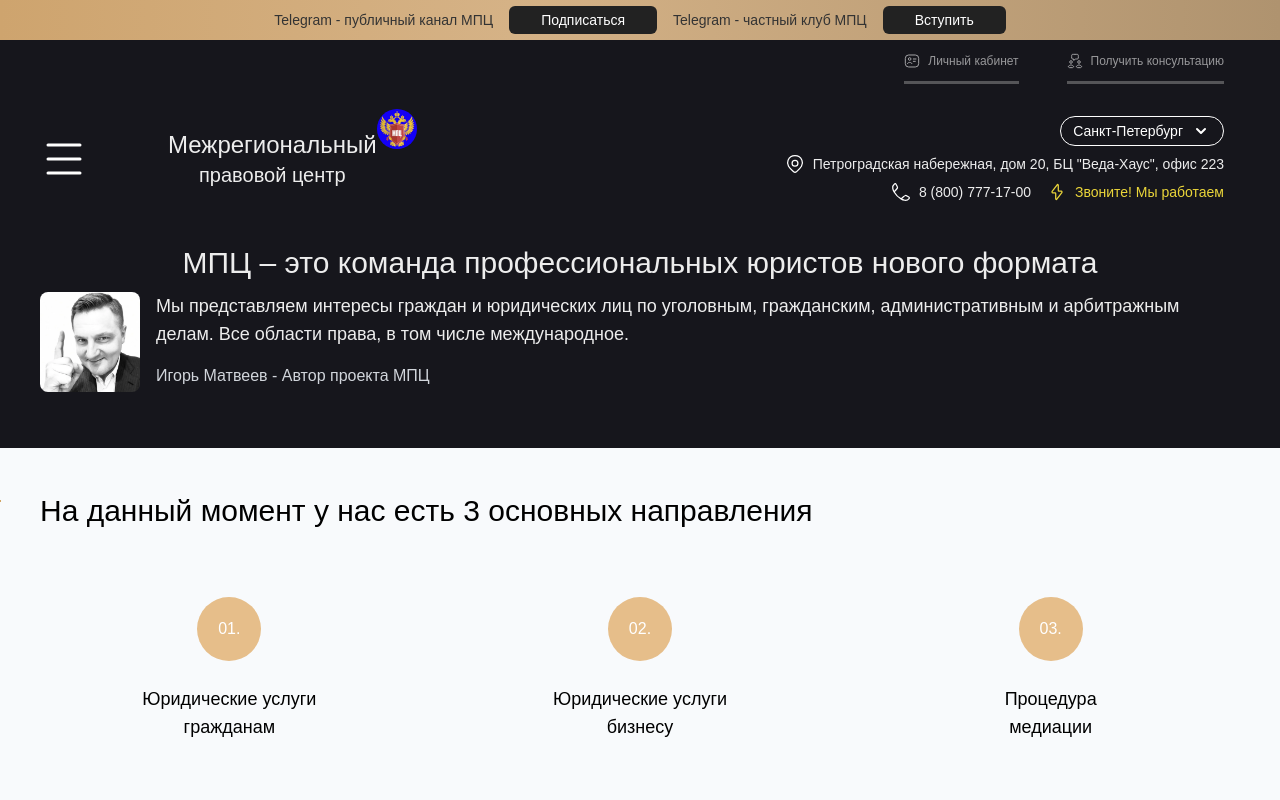
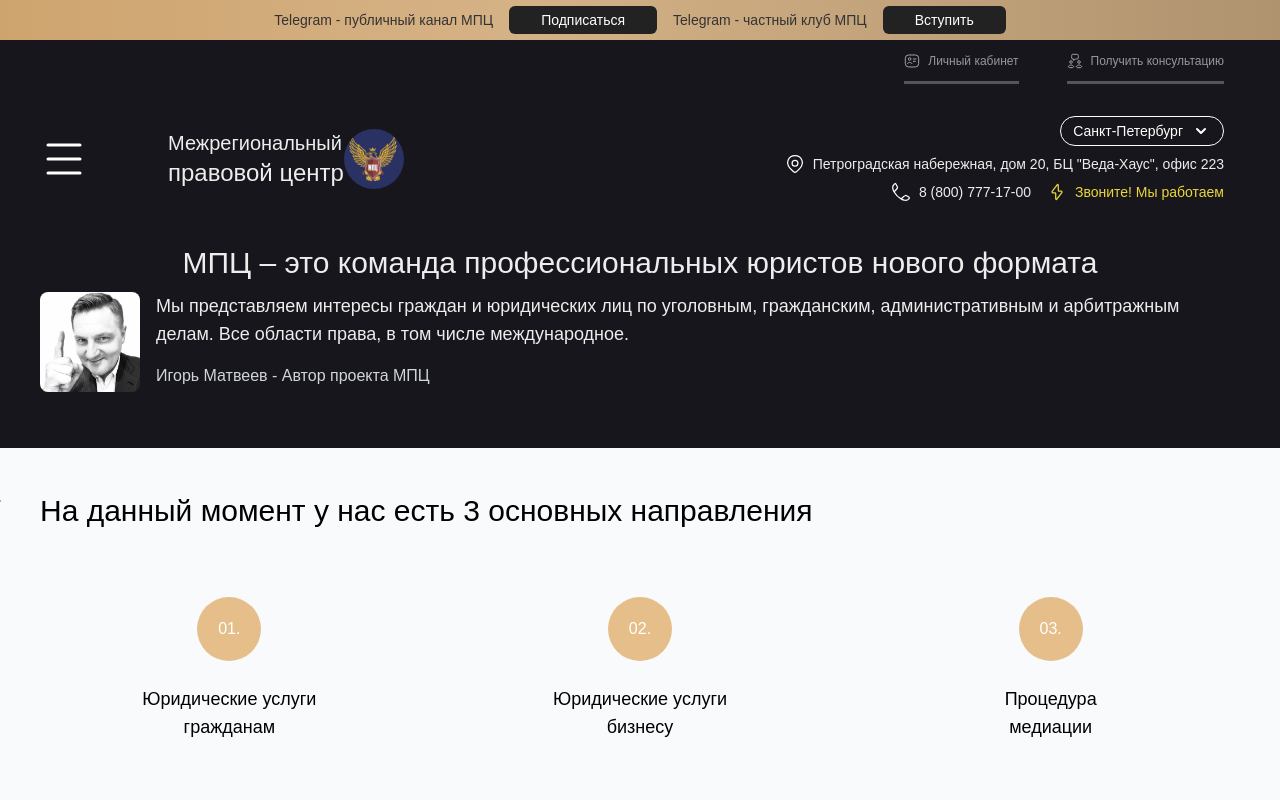
Before and after one commit to kononoVikaReal/frontend, a Next.js app: page / in a window 1280 px wide. Shown: the top 800 px of the page. Built offline with nearby package versions, Linux system fonts and the light colour scheme.

Commit message:
Изменения по логотипу

```diff
--- a/src/components/Menu/Menu.tsx
+++ b/src/components/Menu/Menu.tsx
@@ -260,16 +260,19 @@ const Contact02Icon = (props: React.SVGProps<SVGSVGElement>) => (
 )
 
 export const MPCLogo = () => (
-	<div className='relative flex flex-col justify-center items-center content-center'>
+	<div className='flex justify-center items-center content-center'>
+		<div className='flex flex-col'>
+			<span className='text-xl'>Межрегиональный</span>
+			<span className='text-center text-2xl'>правовой центр</span>
+		</div>
 		<Image
-			src={'/MPCIcon.jpg'}
-			alt={''}
-			width={40}
-			height={40}
-			className='rounded-full absolute -top-5 -right-10'
+			src={'/MPCIcon.png'}
+			alt={'MPC Icon'}
+			width={60}
+			height={60}
+			quality={100}
+			className='rounded-full'
 		/>
-		<span className='text-2xl'>Межрегиональный</span>
-		<span className='text-center text-xl'>правовой центр</span>
 	</div>
 )
 
```
Also changed, not shown: public/MPCIcon.png (added).
